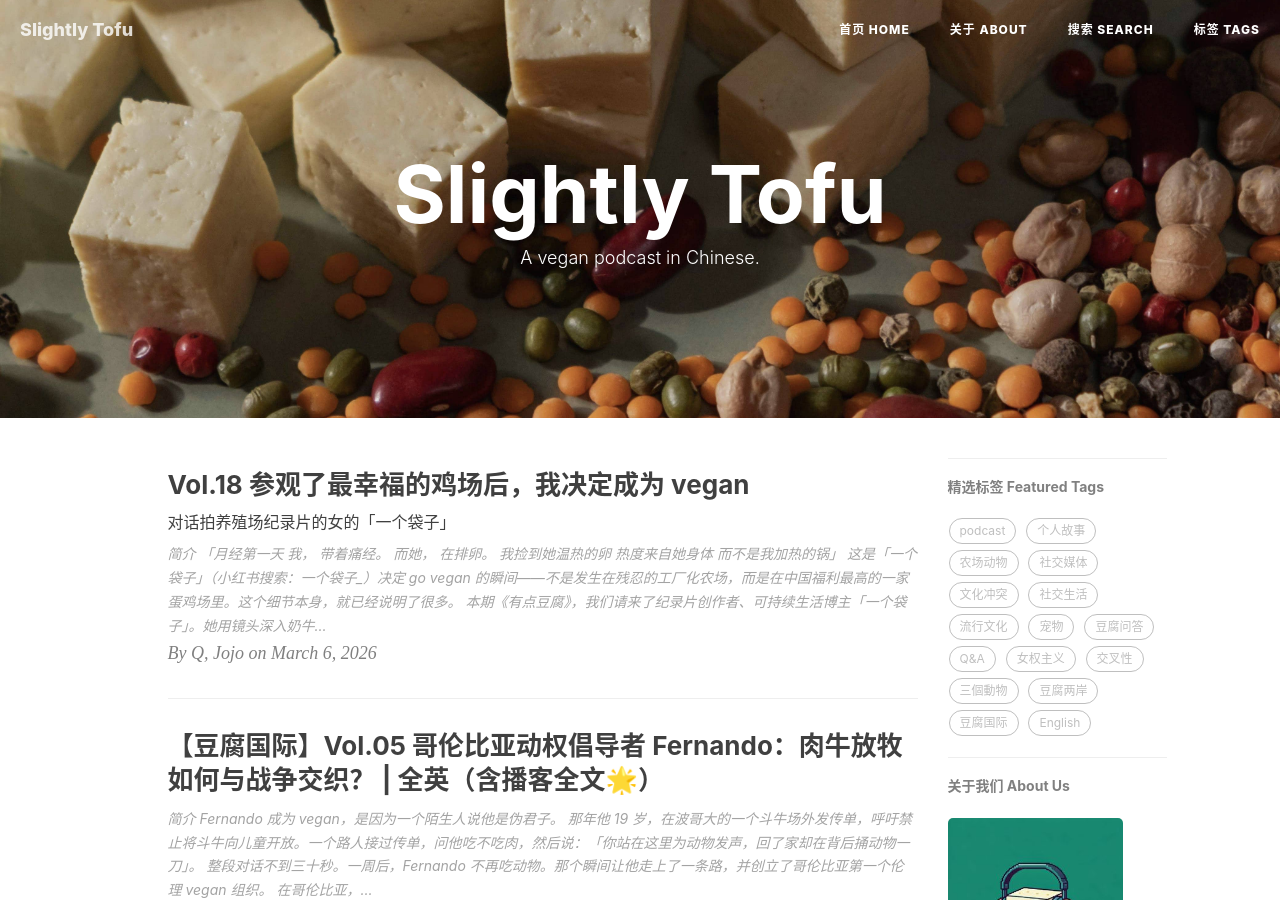
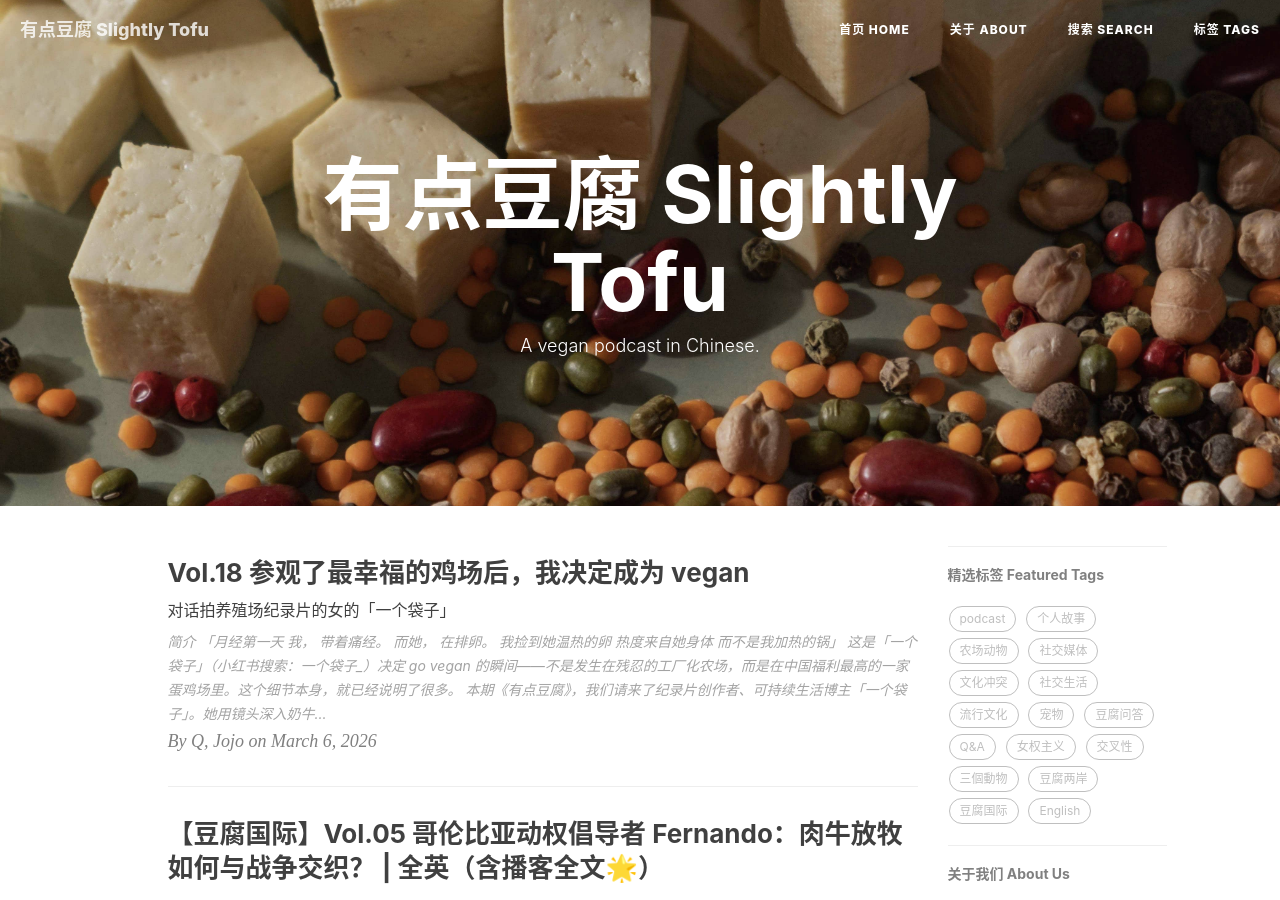
Before and after one commit to slightlytofu/slightlytofu.github.io, a Jekyll site: the page built from index.html, in a window 1280 px wide and 900 px high. Built offline with Jekyll 4.4.1, drawn with Linux system fonts in a browser that asks for light colours; nearby versions of some CDN libraries; the list of posts is cut into pages by our own code; comment, search, counter and statistics services are not loaded; some of the changed text lies outside the part shown.

Commit message:
🌐 (i18n): add bilingual sitename
- 网站顶部左侧的网站名改为双语。因为顶部右侧导航栏是双语，左侧不是的话不对称不美观。

```diff
--- a/_config.yml
+++ b/_config.yml
@@ -1,7 +1,7 @@
 # Site settings
 # title: 有点豆腐
 # SEOTitle: 有点豆腐|可能是简中世界唯一的vegan播客
-title: Slightly Tofu
+title: 有点豆腐 Slightly Tofu
 SEOTitle: 有点豆腐 | Slightly Tofu | A vegan podcast in Chinese
 header-img: img/about-bg-tofu.jpg
 # email: youdiandofu@tmpemail.com
```
